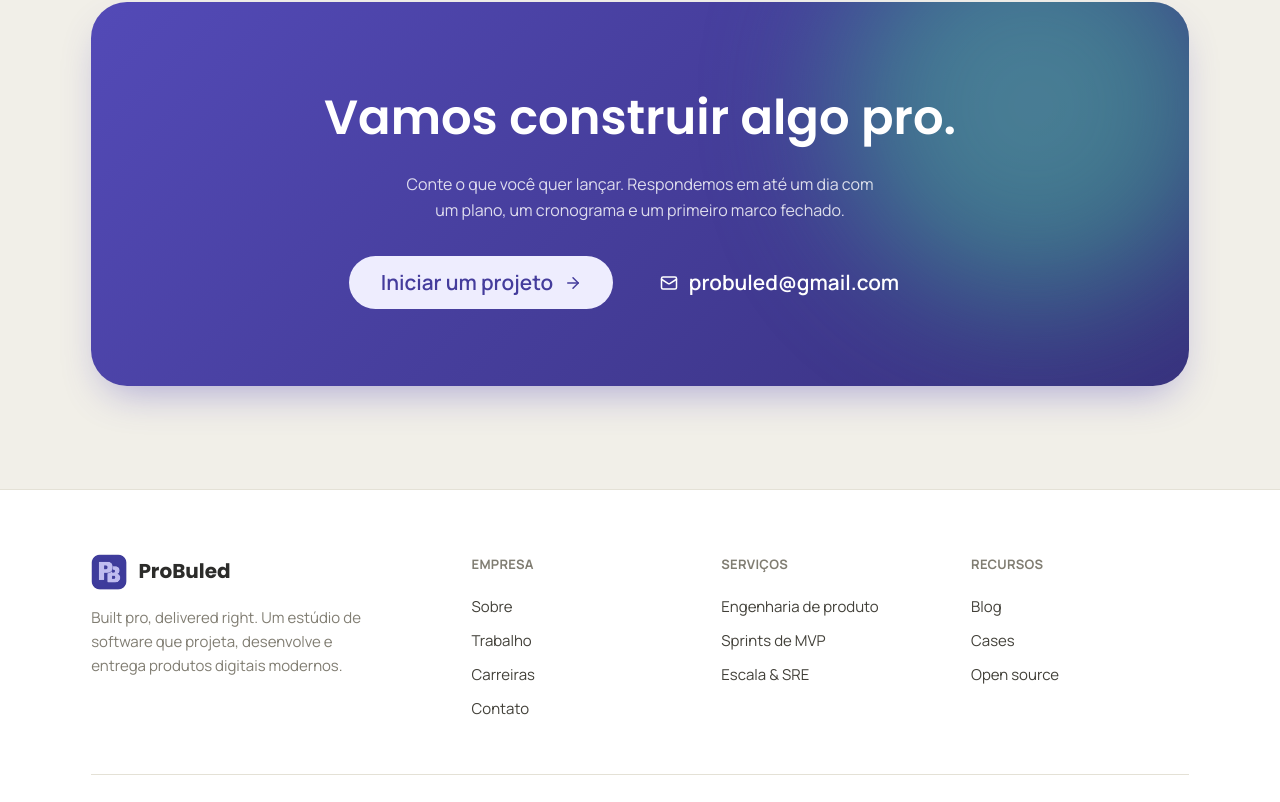
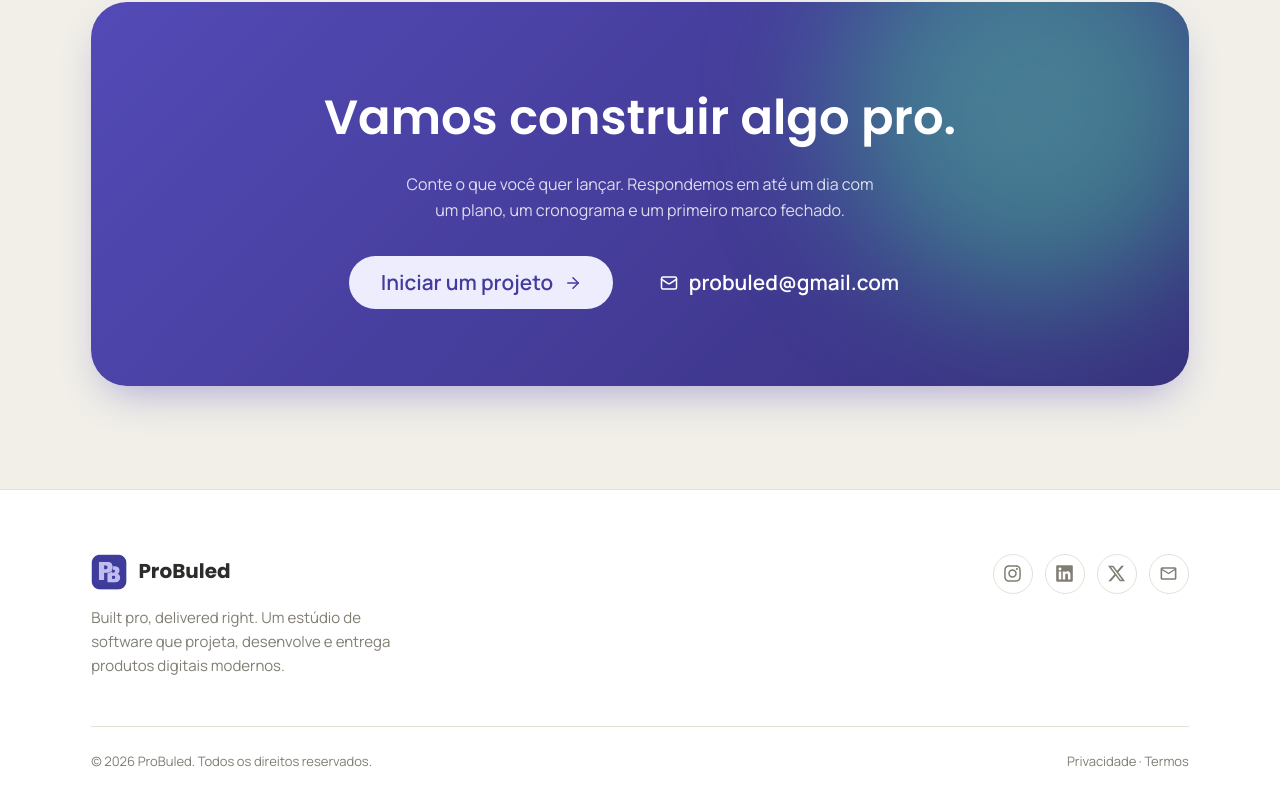
Before and after one commit to probuled/probuled, a React (Vite) app: page / in a window 1280 px wide. Shown: the part 4487-5289 px from the top of the page. Built offline with nearby package versions, Linux system fonts and the light colour scheme.

Commit message:
feat: update dependencies and enhance Footer component with social links

```diff
--- a/package.json
+++ b/package.json
@@ -10,8 +10,10 @@
   },
   "dependencies": {
     "@tanstack/react-router": "^1.170.15",
+    "lucide-react": "^1.17.0",
     "react": "^18.3.1",
     "react-dom": "^18.3.1",
+    "react-icons": "^5.6.0",
     "zod": "^4.4.3"
   },
   "devDependencies": {
--- a/src/widgets/footer/ui/Footer.tsx
+++ b/src/widgets/footer/ui/Footer.tsx
@@ -1,11 +1,19 @@
-import { COLS } from "../footer.constants";
+import { FaInstagram, FaLinkedin, FaXTwitter } from "react-icons/fa6";
+import { MdOutlineEmail } from "react-icons/md";
+
+const SOCIALS = [
+  { label: "Instagram", href: "https://www.instagram.com/probuled.com.br/", Icon: FaInstagram },
+  { label: "LinkedIn",  href: "#", Icon: FaLinkedin  },
+  { label: "X",         href: "#", Icon: FaXTwitter  },
+  { label: "Email",     href: "mailto:probuled@gmail.com", Icon: MdOutlineEmail },
+];
 
 export function Footer() {
   return (
     <footer className="bg-white border-t border-[#E4E1D6] pt-[4rem] pb-8">
       <div className="w-full max-w-container mx-auto px-[clamp(1.25rem,4vw,4rem)]">
-        <div className="footer-grid grid grid-cols-[1.6fr_1fr_1fr_1fr] gap-8">
-          <div>
+        <div className="flex flex-col sm:flex-row sm:items-start sm:justify-between gap-8">
+          <div className="max-w-[32ch]">
             <div className="flex items-center gap-[0.7rem] font-display font-bold text-[1.25rem]">
               <img
                 src="/assets/logo/probuled-mark.png"
@@ -14,32 +22,30 @@ export function Footer() {
               />
               ProBuled
             </div>
-            <p className="text-[0.9375rem] text-[#807D72] mt-4 max-w-[30ch]">
+            <p className="text-[0.9375rem] text-[#807D72] mt-4">
               Built pro, delivered right. Um estúdio de software que projeta, desenvolve e entrega produtos digitais modernos.
             </p>
           </div>
 
-          {COLS.map((col) => (
-            <div key={col.heading}>
-              <h4 className="text-[0.8125rem] uppercase tracking-[0.02em] text-[#807D72] mb-4 font-bold">
-                {col.heading}
-              </h4>
-              {col.links.map((link) => (
-                <a
-                  key={link}
-                  href="#top"
-                  className="block text-[0.9375rem] text-[#424039] py-[0.3rem] [transition:color_150ms_cubic-bezier(0.4,0,0.2,1)] hover:text-[#534AB7]"
-                >
-                  {link}
-                </a>
-              ))}
-            </div>
-          ))}
+          <div className="flex items-center gap-3">
+            {SOCIALS.map(({ label, href, Icon }) => (
+              <a
+                key={label}
+                href={href}
+                aria-label={label}
+                target="_blank"
+                rel="noopener noreferrer"
+                className="flex items-center justify-center w-10 h-10 rounded-xl border border-[#E4E1D6] text-[#807D72] [transition:color_150ms_cubic-bezier(0.4,0,0.2,1),border-color_150ms_cubic-bezier(0.4,0,0.2,1),background_150ms_cubic-bezier(0.4,0,0.2,1)] hover:text-[#534AB7] hover:border-[#534AB7] hover:bg-[#534AB7]/5"
+              >
+                <Icon size={19} />
+              </a>
+            ))}
+          </div>
         </div>
 
         <div className="flex items-center justify-between mt-[3rem] pt-6 border-t border-[#E4E1D6] text-[0.8125rem] text-[#807D72] flex-wrap gap-4">
           <span>© 2026 ProBuled. Todos os direitos reservados.</span>
-          <span>Privacidade · Termos · probuled@gmail.com</span>
+          <span>Privacidade · Termos</span>
         </div>
       </div>
     </footer>
--- a/src/widgets/stats/stats.constants.ts
+++ b/src/widgets/stats/stats.constants.ts
@@ -1,8 +1,8 @@
-import type { StatData } from './stats.types';
+import type { StatData } from "./stats.types";
 
 export const STATS: StatData[] = [
-  { to: 5,    suffix: '+',  label: 'Anos de experiência' },
-  { to: 6,    suffix: 'sem', label: 'Tempo médio de MVP' },
-  { to: 99.9, suffix: '%',  label: 'Uptime garantido', decimals: 1 },
-  { to: 20,   suffix: '+',  label: 'Projetos entregues' },
+  { to: 4, suffix: "+", label: "Anos de experiência" },
+  { to: 6, suffix: "sem", label: "Tempo médio de MVP" },
+  { to: 99.9, suffix: "%", label: "Uptime garantido", decimals: 1 },
+  { to: 20, suffix: "+", label: "Projetos entregues" },
 ];
```
Also changed, not shown: 1 other file (tests, documents, lock files or other folders).
